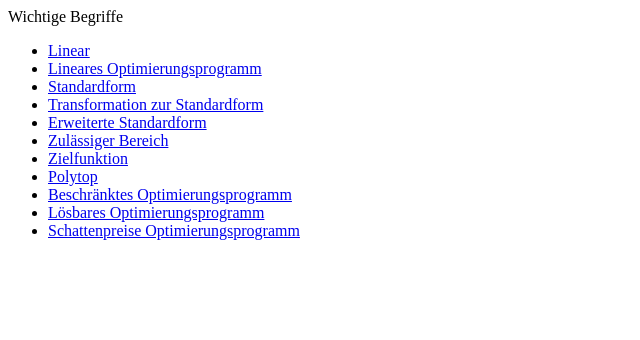
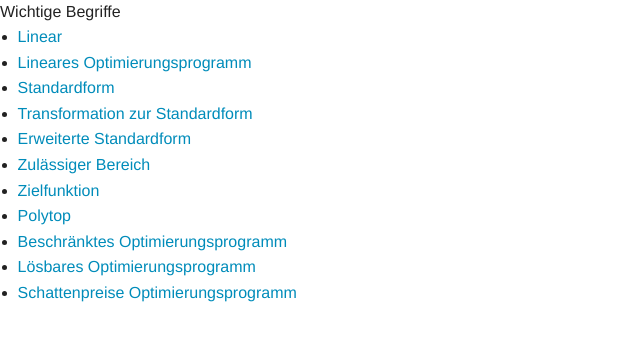
Before and after one commit to wklm/ops-projekt, a plain HTML site: page begriffe.html in a window 1280 px wide. Shown: the whole page, without its empty margins (0-640 px from the left). Drawn offline with Linux system fonts and the light colour scheme.

Commit message:
Update begriffe.html

```diff
--- a/begriffe.html
+++ b/begriffe.html
@@ -1,3 +1,15 @@
+<!doctype html>
+<html class="no-js" lang="en">
+  <head>
+    <meta charset="utf-8" />
+    <meta name="viewport" content="width=device-width, initial-scale=1.0" />
+    <title>Simplex Algorithm - OPS Projekt</title>
+    <link rel="stylesheet" href="css/foundation.css" />
+    <link rel="stylesheet" href="css/custom.css" />
+    <script src="js/vendor/modernizr.js"></script>
+  </head>
+
+  <body>
 <section class="block-list">
 <header>Wichtige Begriffe</header>
 <ul>
@@ -15,3 +27,6 @@
 <li class="with-chevron"><a href="#">Schattenpreise Optimierungsprogramm</a></li>
 </ul>
 </section>
+
+</body>
+</html>
```
